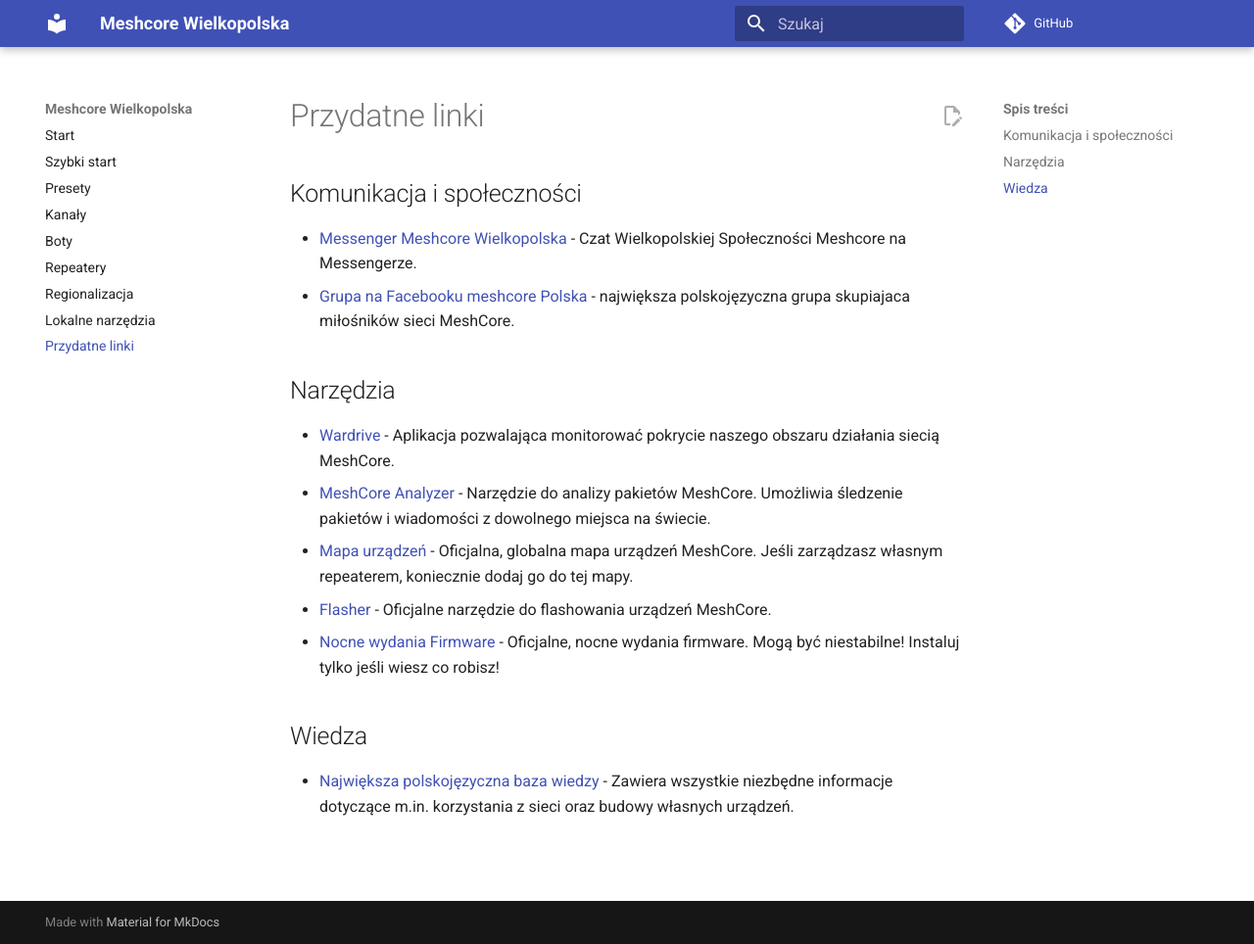
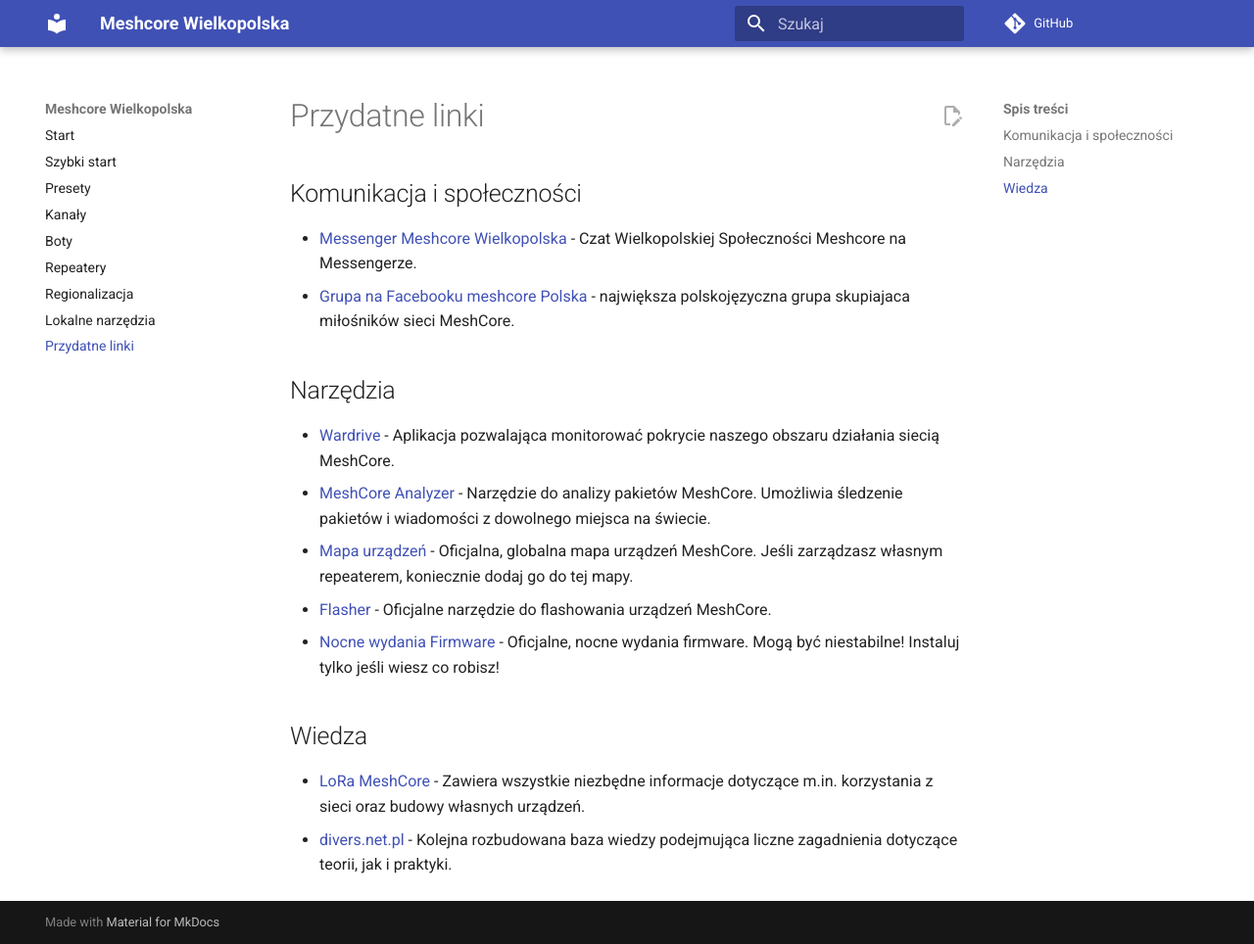
Before and after one commit to chybaDapi/awesome-meshcore-wlkp, an MkDocs documentation site: the page built from docs/resources.md, in a window 1280 px wide and 964 px high. Shown: the whole window at 98% size. Built offline with MkDocs 1.6.1 and Material for MkDocs 9.7.7, drawn with Linux system fonts in a browser that asks for light colours; comment, search, counter and statistics services are not loaded.

Commit message:
Updated resources links.

```diff
--- a/docs/resources.md
+++ b/docs/resources.md
@@ -7,7 +7,8 @@
 * [MeshCore Analyzer](https://analyzer.letsmesh.net/) - Narzędzie do analizy pakietów MeshCore. Umożliwia śledzenie pakietów i wiadomości z dowolnego miejsca na świecie.
 * [Mapa urządzeń](https://map.meshcore.dev/) - Oficjalna, globalna mapa urządzeń MeshCore. Jeśli zarządzasz własnym repeaterem, koniecznie dodaj go do tej mapy.
 * [Flasher](https://flasher.meshcore.co.uk/) - Oficjalne narzędzie do flashowania urządzeń MeshCore.
-* [Nocne wydania Firmware](https://files.brazio.org/meshcore/nightly/companion/) - Oficjalne, nocne wydania firmware. Mogą być niestabilne! Instaluj tylko jeśli wiesz co robisz!
+* [Nocne wydania Firmware](https://files.brazio.org/meshcore/nightly/) - Oficjalne, nocne wydania firmware. Mogą być niestabilne! Instaluj tylko jeśli wiesz co robisz!
 
 ## Wiedza
-* [Największa polskojęzyczna baza wiedzy](https://lorameshcore.pl/) - Zawiera wszystkie niezbędne informacje dotyczące m.in. korzystania z sieci oraz budowy własnych urządzeń.
+* [LoRa MeshCore](https://lorameshcore.pl/) - Zawiera wszystkie niezbędne informacje dotyczące m.in. korzystania z sieci oraz budowy własnych urządzeń.
+* [divers.net.pl](https://diver.net.pl/meshcore) - Kolejna rozbudowana baza wiedzy podejmująca liczne zagadnienia dotyczące teorii, jak i praktyki.
```
